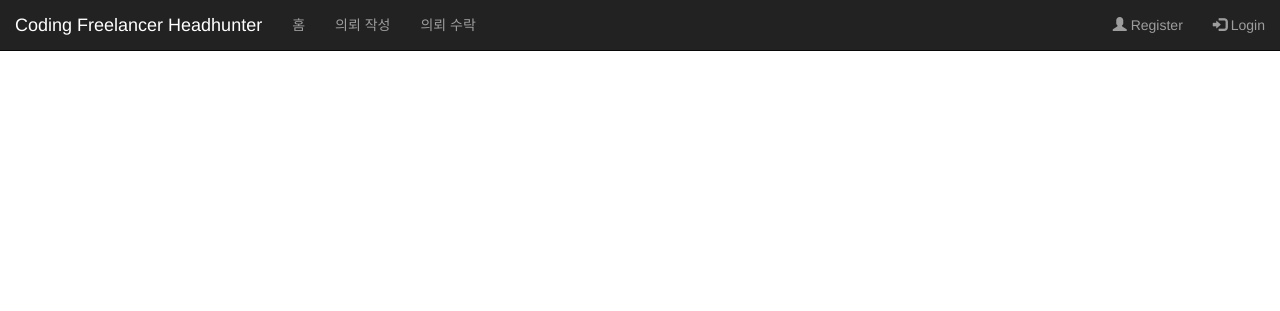
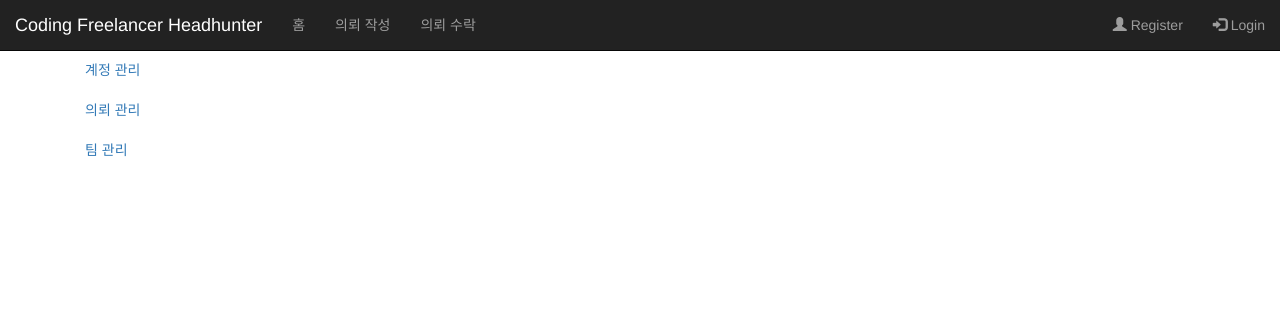
Before and after one commit to mint3759/headhunt, a Django app: template templates/administrator/admin_req.html in a window 1280 px wide. Shown: the top 311 px of the page. Run offline with Django 3.2, Linux system fonts and the light colour scheme; the template is opened without the code that fills it, so the values that code supplies are empty; some libraries are stand-ins or nearby versions.

Commit message:
관리자페이지 탭 삭제
관리자페이지 탭 삭제

```diff
--- a/templates/administrator/admin_base.html
+++ b/templates/administrator/admin_base.html
@@ -1 +1,21 @@
 {% extends 'headhunt/base.html' %}
+
+{% block content %}
+  <div class="row row-offcanvas row-offcanvas-left active">
+    <!-- sidebar -->
+    <div class="col-xs-6 col-sm-3 sidebar-offcanvas" id="sidebar" role="navigation">
+        <ul class="nav">
+            <li><a href="{% url 'admin_account' %}"><i class="fa fa-fw fa-cog"></i>계정 관리</a></li>
+            <li><a href="{% url 'admin_req' %}"><i class="fa fa-fw fa-flask"></i>의뢰 관리</a></li>
+            <li><a href="{% url 'admin_team' %}"><i class="fa fa-fw fa-trash-o"></i>팀 관리</a></li>
+        </ul>
+    </div>
+      <!-- content -->
+    <div class="col-xs-12 col-sm-9">
+    {% block innercontent %}
+        <!-- 본문 내용 -->
+    {% endblock %}
+    </div>
+  </div>
+
+{% endblock %}
--- a/templates/headhunt/base.html
+++ b/templates/headhunt/base.html
@@ -26,13 +26,13 @@
                 {% else %}
                 <li class="{{show_request}}"><a href="#">의뢰 수락</a></li>
                 {% endif %}
-                {% if request.session.login and request.session.user_type == "a" %}
-                <li class="{{admin_account}}"><a href="{% url 'admin_account' %}">관리자 페이지</a></li>
-                {% endif %}
             </ul>
             <ul class="nav navbar-nav navbar-right">
-                {% if request.session.login %}
+                {% if request.session.login and request.session.user_type != 'a'%}
                 <li><a href= "{% url 'mypage' %}"><span class="glyphicon glyphicon-user"></span>{{request.session.id}}</a></li>
+                <li><a href = "{% url 'logout' %}"><span class="glyphicon glyphicon-log-out"></span>Logout</a></li>
+                {% elif request.session.login and request.session.user_type == 'a'%}
+                <li><a href= "{% url 'admin_account' %}"><span class="glyphicon glyphicon-user"></span>{{request.session.id}}</a></li>
                 <li><a href = "{% url 'logout' %}"><span class="glyphicon glyphicon-log-out"></span>Logout</a></li>
                 {% else %}
                 <li><a href="{% url 'register' %}"><span class="glyphicon glyphicon-user"></span> Register</a></li>
--- a/urls.py
+++ b/urls.py
@@ -24,8 +24,8 @@ urlpatterns = [
     url(r'^request/show_request/$', views.show_request, name = 'show_request'),
     url(r'^request/request_accept/$', views.request_accept, name = 'request_accept'),
     url(r'^administrator/admin_account/$', views.admin_account, name = 'admin_account'),
-    url(r'^administrator/admin_req/$', views.admin_account, name = 'admin_account'),
-    url(r'^administrator/admin_team/$', views.admin_account, name = 'admin_account'),
+    url(r'^administrator/admin_req/$', views.admin_req, name = 'admin_req'),
+    url(r'^administrator/admin_team/$', views.admin_team, name = 'admin_team'),
     #url(r'^$', views.IndexView.as_view(), name = 'index'),url(r'^request/show_request/$', views.show_request, name='show_request'),
     # /headhunt 로 접속시 (include 됨)
     # CBV의 generic view를 이용하여 url을 처리하겠다는 말
```
